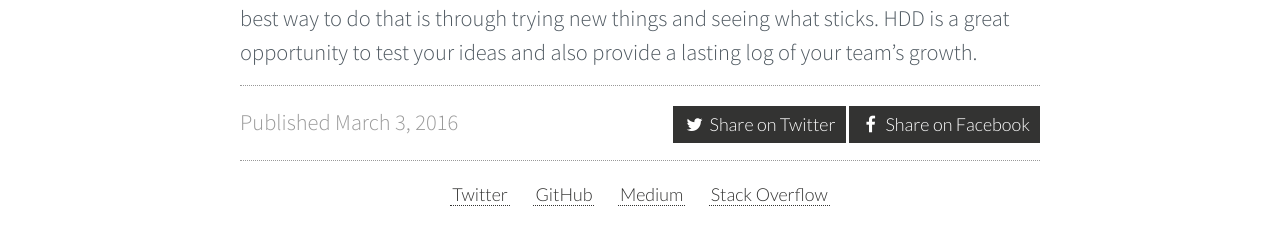
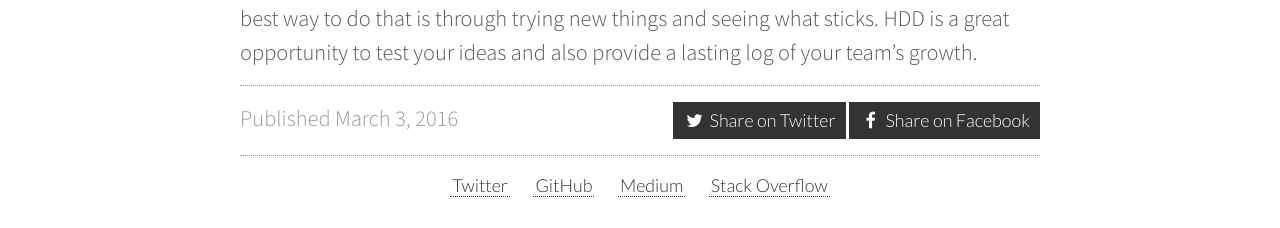
Before and after one commit to JimmyThompson/jimmythompson.co.uk, a Jekyll site: the page built from _posts/2016-03-03-hypothesis-driven-development-for-teams.md, in a window 1280 px wide. Shown: the part 1991-2219 px from the top of the page. Built offline with Jekyll 4.4.1, drawn with Linux system fonts in a browser that asks for light colours; nearby versions of some CDN libraries.

Commit message:
Changing spacing around the footer

```diff
--- a/blog/index.html
+++ b/blog/index.html
@@ -9,7 +9,6 @@ title: Blog
     <li>
       <h2><a href="{{ post.url }}">{{ post.title }}</a></h2>
       <div class="description">{{ post.description }}</div>
-      <span class="date">{{ post.date | date: "%e %B, %Y" }}</span>
     </li>
     {% endfor %}
   </ul>
--- a/style/_blogpost.scss
+++ b/style/_blogpost.scss
@@ -31,10 +31,8 @@ figcaption {
 }
 
 .share-bar {
-  @extend .footer;
-
   border-top: 1px dotted #999999;
-  padding-bottom: 0;
+  padding: $spacing 0 0;
 
   ul {
     float: right;
--- a/style/_footer.scss
+++ b/style/_footer.scss
@@ -1,13 +1,10 @@
 @import "variables";
 
-.footer {
-  padding: 20px 0;
-}
-
 footer {
-  @extend .footer;
   border-top: 1px dotted #999999;
   color: #999999;
+  margin: $spacing 0;
+  padding: $spacing 0;
   text-align: center;
 
   ul {
```
